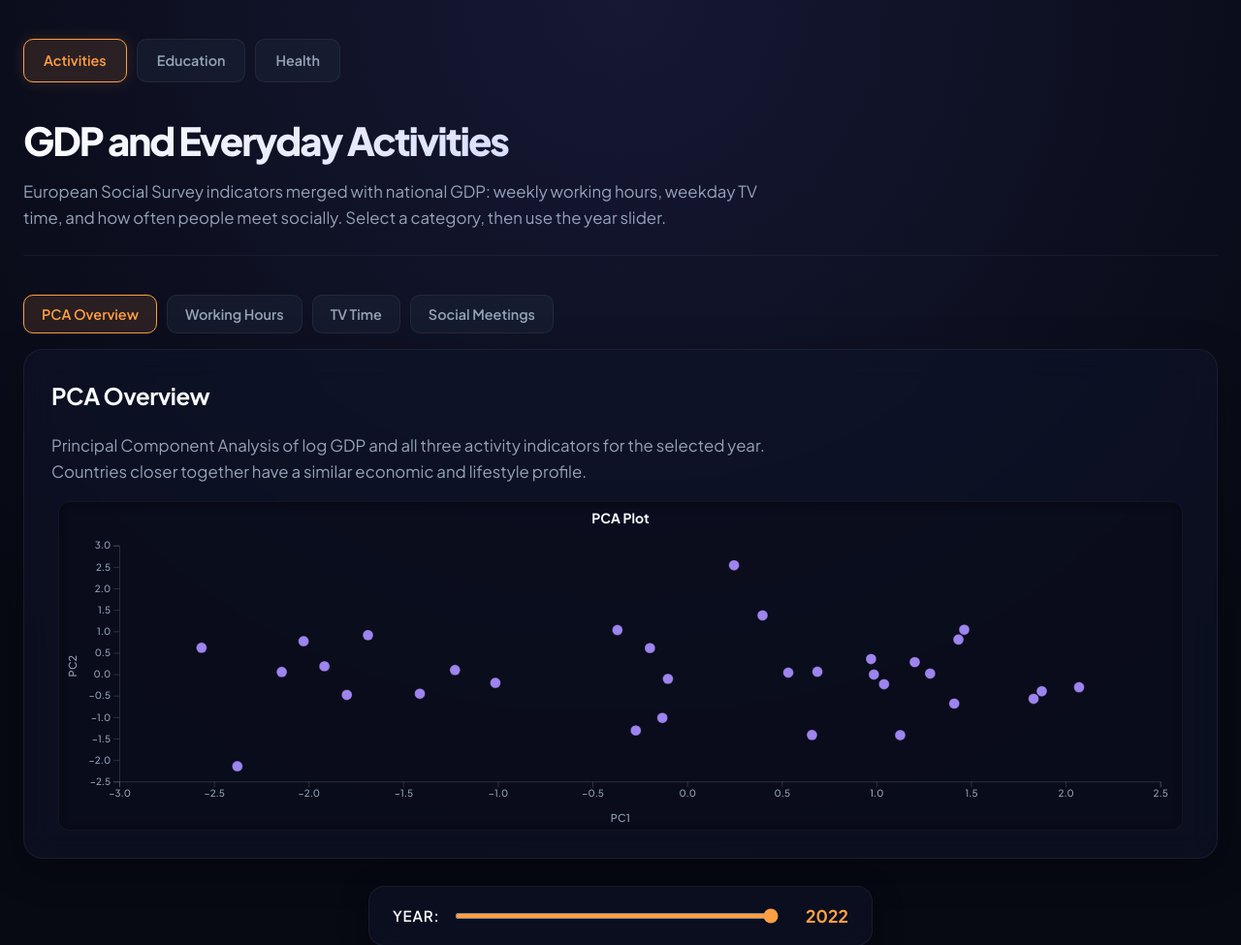
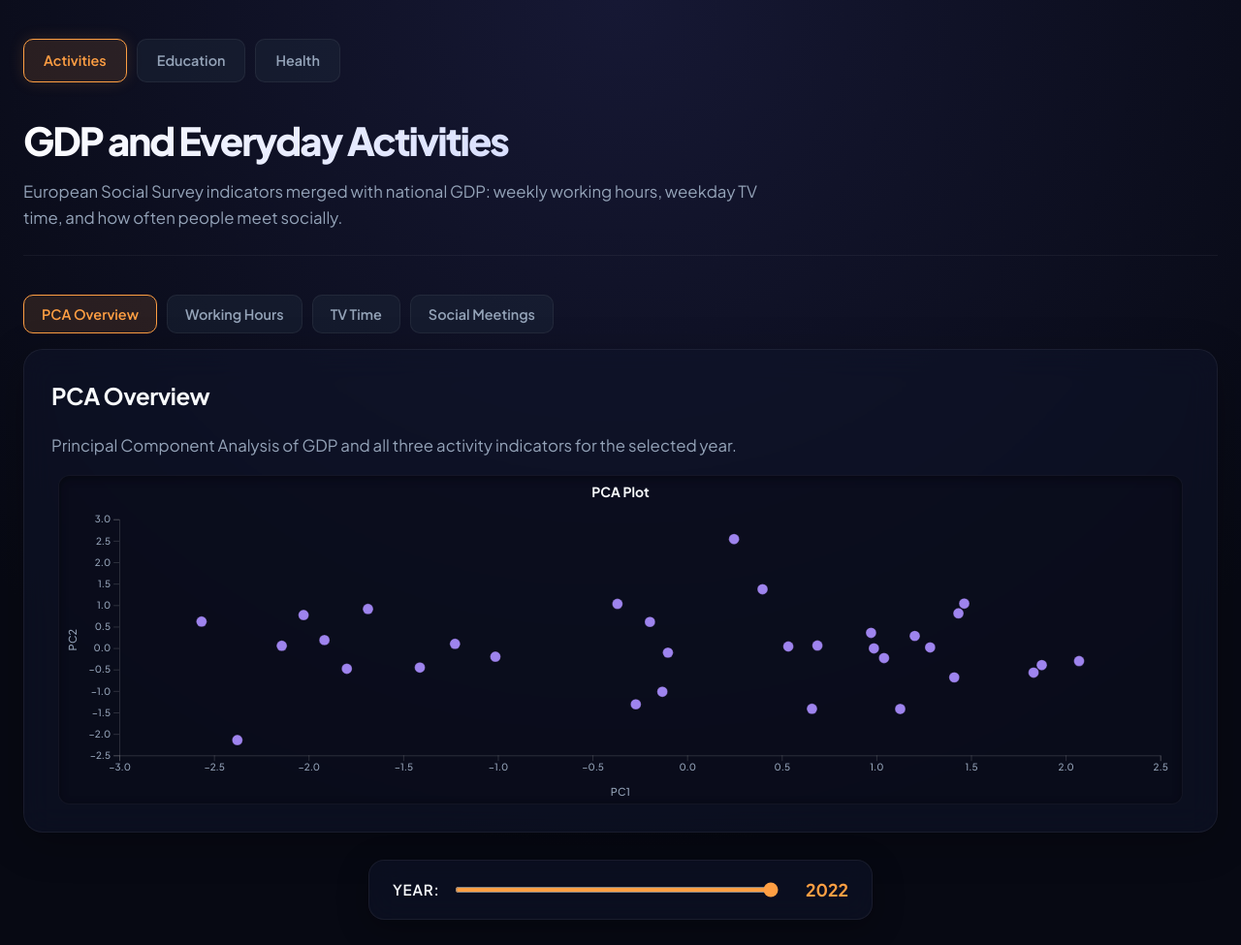
Before and after one commit to Theodoret/InfoVis_Project_2026S, a Flask app: page /theo/ in a window 1280 px wide. Shown: the top 975 px of the page at 97% size. Run offline with Flask 3, Linux system fonts and the light colour scheme; some libraries are stand-ins or nearby versions.

Commit message:
update descriptions

```diff
--- a/members/theo/templates/theo/index.html
+++ b/members/theo/templates/theo/index.html
@@ -24,8 +24,7 @@
     <header id="dashboard_header">
         <h1 id="main_title">GDP and Everyday Activities</h1>
         <p class="dashboard-desc" id="main_description">
-            European Social Survey indicators merged with national GDP: weekly working hours,
-            weekday TV time, and how often people meet socially. Select a category, then use the year slider.
+            European Social Survey indicators merged with national GDP: weekly working hours, weekday TV time, and how often people meet socially.
         </p>
     </header>
 
@@ -42,8 +41,7 @@
             <section class="qol-section stack-panel active" data-category="pca" id="sec_pca">
                 <h2 id="title_pca">PCA Overview</h2>
                 <p class="dashboard-desc section-desc">
-                    Principal Component Analysis of log GDP and all three activity indicators for the selected year.
-                    Countries closer together have a similar economic and lifestyle profile.
+                    Principal Component Analysis of GDP and all three activity indicators for the selected year.
                 </p>
                 <div class="viz-row viz-row-pca" id="row_pca">
                     <svg id="svg_pca_scatter" aria-label="PCA scatter plot"></svg>
@@ -53,7 +51,7 @@
             <section class="qol-section stack-panel" data-category="work" id="sec_work">
                 <h2 id="title_work">Working Hours</h2>
                 <p class="dashboard-desc section-desc">
-                    Total hours normally worked per week in the main job (overtime included), country average.
+                    Average total hours normally worked per week in the main job (overtime included).
                 </p>
                 <div class="viz-row" id="row_work">
                     <svg id="svg_work_map" aria-label="Working hours choropleth map"></svg>
@@ -64,7 +62,7 @@
             <section class="qol-section stack-panel" data-category="tv" id="sec_tv">
                 <h2 id="title_tv">TV Time</h2>
                 <p class="dashboard-desc section-desc">
-                    Average weekday TV watching time (hours), derived from ESS category midpoints.
+                    Average weekday TV watching time (hours).
                 </p>
                 <div class="viz-row" id="row_tv">
                     <svg id="svg_tv_map" aria-label="TV time choropleth map"></svg>
@@ -75,7 +73,7 @@
             <section class="qol-section stack-panel" data-category="social" id="sec_social">
                 <h2 id="title_social">Social Meetings</h2>
                 <p class="dashboard-desc section-desc">
-                    How often people meet friends, relatives, or colleagues (1 = never … 7 = every day).
+                    How often people meet friends, relatives, or colleagues (1 = never - 7 = every day).
                 </p>
                 <div class="viz-row" id="row_social">
                     <svg id="svg_social_map" aria-label="Social meeting frequency map"></svg>
```
